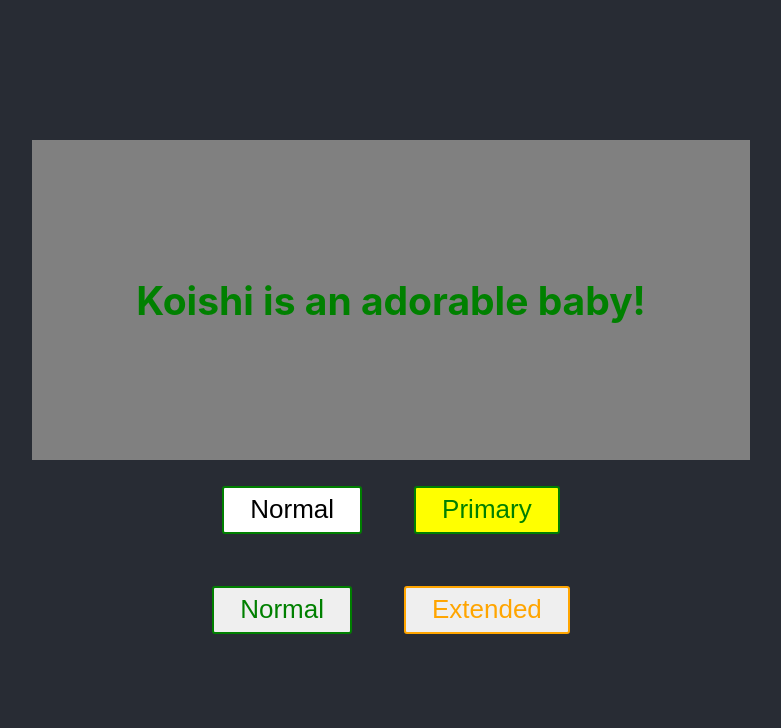
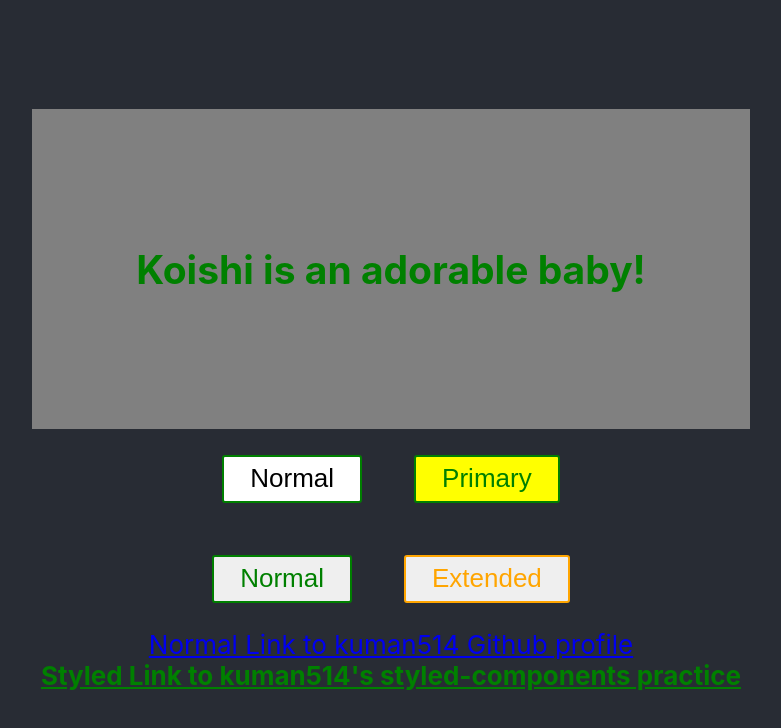
Before and after one commit to kuman514/StyledComponentPractice, a React (Create React App) app: page / in a window 1280 px wide. Shown: the top 728 px of the page, without its empty margins (249-1030 px from the left). Built offline with nearby package versions, Linux system fonts and the light colour scheme.

Commit message:
Practicing styling any component

```diff
--- a/src/App.js
+++ b/src/App.js
@@ -3,6 +3,7 @@ import './App.css';
 import StyledTitle from './StyledComponents/StyledTitle';
 import AdaptingBasedOnProps from './StyledComponents/AdaptingBasedOnProps';
 import ExtendingStyle from './StyledComponents/ExtendingStyle';
+import StylingAnyComponent from './StyledComponents/StylingAnyComponent';
 
 function App() {
   return (
@@ -11,6 +12,7 @@ function App() {
         <StyledTitle></StyledTitle>
         <AdaptingBasedOnProps></AdaptingBasedOnProps>
         <ExtendingStyle></ExtendingStyle>
+        <StylingAnyComponent></StylingAnyComponent>
       </header>
     </div>
   );
--- /dev/null
+++ b/src/StyledComponents/StylingAnyComponent.js
@@ -0,0 +1,31 @@
+import styled from 'styled-components';
+
+const Link = ({ className, children, href }) => {
+  return (
+    <a
+      className={className}
+      href={href}
+    >
+      {children}
+    </a>
+  );
+};
+
+const StyledLink = styled(Link)`
+  color: green;
+  font-weight: bold;
+`;
+
+export default function StylingAnyComponent(props) {
+  return (
+    <div>
+      <Link href="https://github.com/kuman514">
+        Normal Link to kuman514 Github profile
+      </Link>
+      <br />
+      <StyledLink href="https://github.com/kuman514/StyledComponentPractice">
+        Styled Link to kuman514's styled-components practice
+      </StyledLink>
+    </div>
+  );
+}
```
